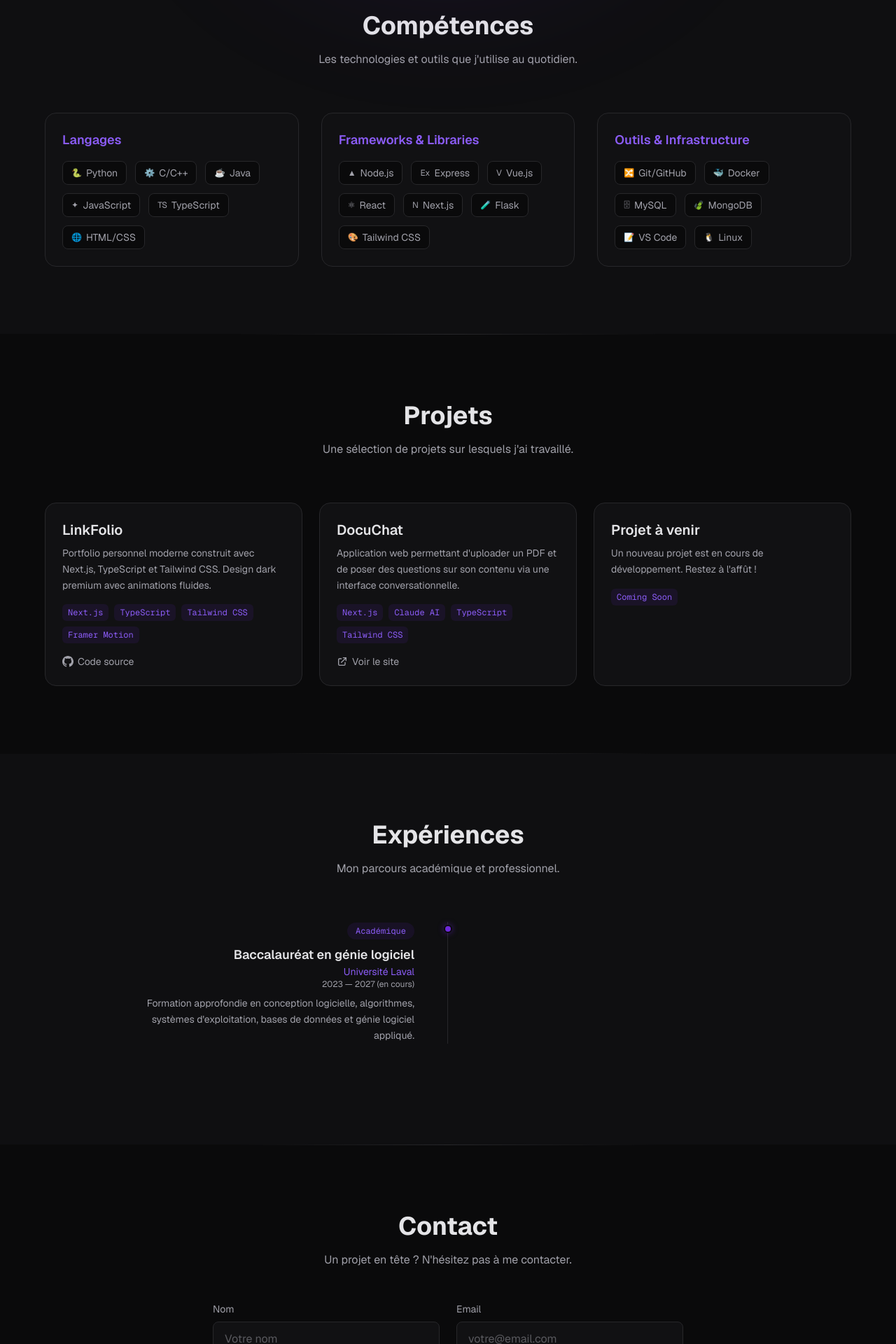
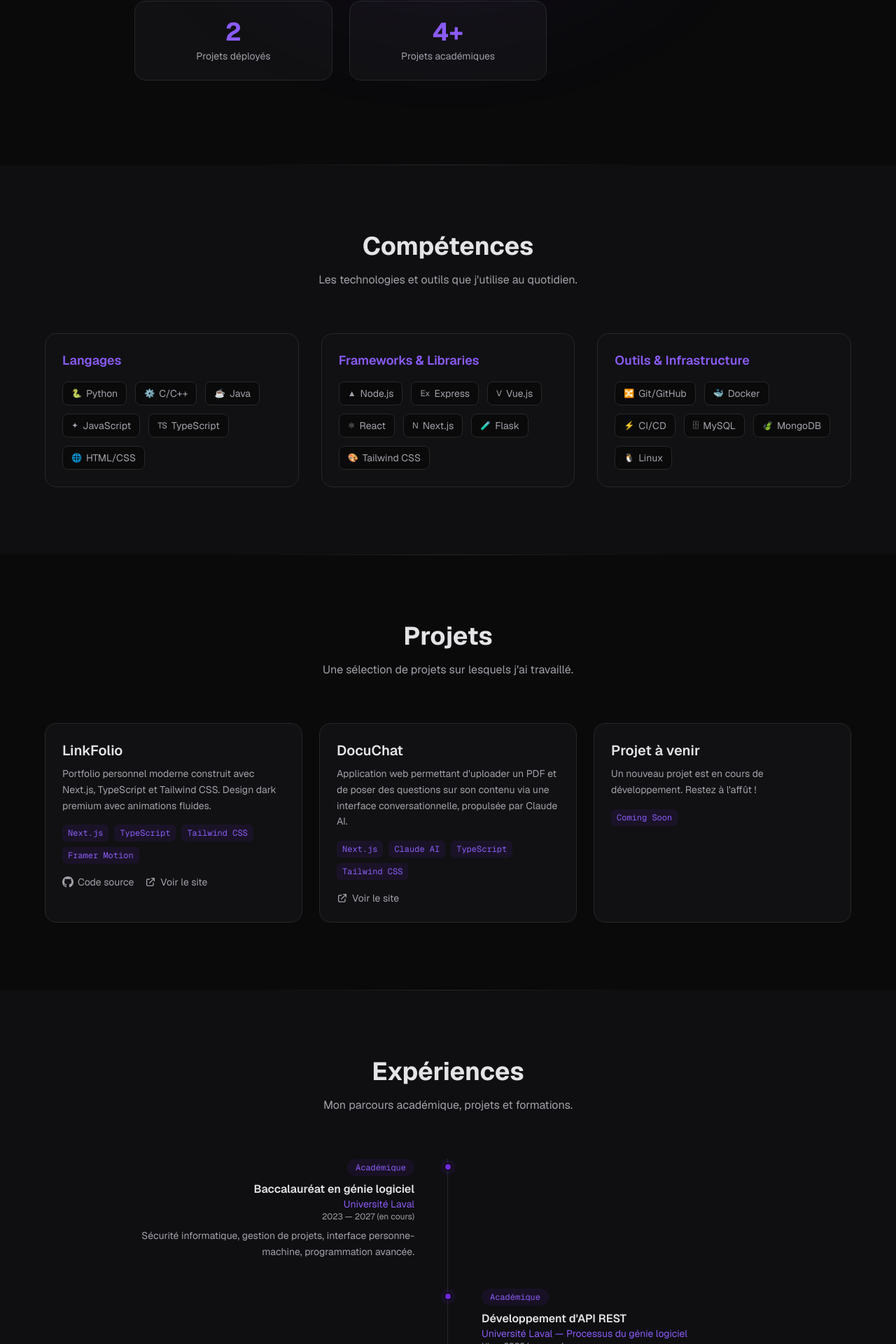
Before and after one commit to danny-abt/linkfolio, a Next.js app: page / in a window 1280 px wide. Shown: the part 880-2800 px from the top of the page at 70% size. Built offline with nearby package versions, Linux system fonts and the light colour scheme.

Commit message:
Parcours , Description

```diff
--- a/src/app/page.tsx
+++ b/src/app/page.tsx
@@ -1,5 +1,6 @@
 import Navbar from "@/components/Navbar";
 import Hero from "@/components/Hero";
+import About from "@/components/About";
 import Skills from "@/components/Skills";
 import Projects from "@/components/Projects";
 import Experience from "@/components/Experience";
@@ -11,6 +12,8 @@ export default function Home() {
       <Navbar />
       <main>
         <Hero />
+        <div className="section-divider" />
+        <About />
         <div className="section-divider" />
         <Skills />
         <div className="section-divider" />
--- /dev/null
+++ b/src/components/About.tsx
@@ -0,0 +1,46 @@
+"use client";
+
+import { motion } from "framer-motion";
+import { aboutStats, aboutDescription } from "@/data/content";
+
+export default function About() {
+  return (
+    <section id="about" className="py-20 px-6">
+      <div className="max-w-4xl mx-auto">
+        <motion.div
+          initial={{ opacity: 0, y: 20 }}
+          whileInView={{ opacity: 1, y: 0 }}
+          viewport={{ once: true }}
+          transition={{ duration: 0.5 }}
+          className="grid md:grid-cols-3 gap-6 mb-10"
+        >
+          {aboutStats.map((stat, i) => (
+            <motion.div
+              key={stat.label}
+              initial={{ opacity: 0, y: 20 }}
+              whileInView={{ opacity: 1, y: 0 }}
+              viewport={{ once: true }}
+              transition={{ duration: 0.4, delay: i * 0.1 }}
+              className="bg-card border border-card-border rounded-2xl p-6 text-center"
+            >
+              <div className="text-4xl font-bold text-accent-light mb-1">
+                {stat.value}
+              </div>
+              <div className="text-muted text-sm">{stat.label}</div>
+            </motion.div>
+          ))}
+        </motion.div>
+
+        <motion.p
+          initial={{ opacity: 0, y: 10 }}
+          whileInView={{ opacity: 1, y: 0 }}
+          viewport={{ once: true }}
+          transition={{ duration: 0.5, delay: 0.3 }}
+          className="text-muted text-center text-lg leading-relaxed max-w-2xl mx-auto"
+        >
+          {aboutDescription}
+        </motion.p>
+      </div>
+    </section>
+  );
+}
--- a/src/components/Experience.tsx
+++ b/src/components/Experience.tsx
@@ -2,6 +2,18 @@
 
 import { motion } from "framer-motion";
 import { experiences } from "@/data/content";
+
+const badgeStyle = {
+  academic: "bg-accent/10 text-accent-light",
+  professional: "bg-green-500/10 text-green-400",
+  certification: "bg-yellow-500/10 text-yellow-400",
+};
+
+const badgeLabel = {
+  academic: "Académique",
+  professional: "Professionnel",
+  certification: "Certification",
+};
 
 export default function Experience() {
   return (
@@ -16,13 +28,12 @@ export default function Experience() {
         >
           <h2 className="text-3xl sm:text-4xl font-bold mb-4">Expériences</h2>
           <p className="text-muted max-w-lg mx-auto">
-            Mon parcours académique et professionnel.
+            Mon parcours académique, projets et formations.
           </p>
         </motion.div>
 
         <div className="relative">
-          {/* Timeline line */}
-          <div className="absolute left-0 md:left-1/2 top-0 bottom-0 w-px bg-card-border md:-translate-x-px" />
+          <div className="absolute left-4 md:left-1/2 top-0 bottom-0 w-px bg-card-border md:-translate-x-px" />
 
           {experiences.map((exp, index) => (
             <motion.div
@@ -30,32 +41,32 @@ export default function Experience() {
               initial={{ opacity: 0, y: 30 }}
               whileInView={{ opacity: 1, y: 0 }}
               viewport={{ once: true }}
-              transition={{ duration: 0.5, delay: index * 0.1 }}
-              className={`relative pl-8 md:pl-0 mb-12 md:w-1/2 ${
+              transition={{ duration: 0.4, delay: (index % 3) * 0.1 }}
+              className={`relative pl-12 md:pl-0 mb-10 md:w-1/2 ${
                 index % 2 === 0
                   ? "md:pr-12 md:text-right"
                   : "md:ml-auto md:pl-12"
               }`}
             >
-              {/* Timeline dot */}
+              {/* dot */}
               <div
-                className={`absolute top-1 w-3 h-3 rounded-full bg-accent border-2 border-background shadow-[0_0_8px_rgba(109,40,217,0.5)] ${
+                className={`absolute top-1.5 w-3 h-3 rounded-full bg-accent border-2 border-background shadow-[0_0_8px_rgba(109,40,217,0.5)] ${
                   index % 2 === 0
-                    ? "left-0 md:left-auto md:-right-1.5"
-                    : "left-0 md:-left-1.5"
+                    ? "left-4 md:left-auto md:-right-1.5"
+                    : "left-4 md:-left-1.5"
                 }`}
               />
 
               <span
                 className={`inline-block px-3 py-1 rounded-full text-xs font-mono mb-2 ${
-                  exp.type === "academic"
-                    ? "bg-accent/10 text-accent-light"
-                    : "bg-green-500/10 text-green-400"
+                  badgeStyle[exp.type]
                 }`}
               >
-                {exp.type === "academic" ? "Académique" : "Professionnel"}
+                {badgeLabel[exp.type]}
               </span>
-              <h3 className="text-lg font-semibold">{exp.title}</h3>
+              <h3 className="text-base font-semibold leading-snug">
+                {exp.title}
+              </h3>
               <p className="text-accent-light text-sm">{exp.organization}</p>
               <p className="text-muted text-xs mb-2">{exp.period}</p>
               <p className="text-muted text-sm leading-relaxed">
--- a/src/data/content.ts
+++ b/src/data/content.ts
@@ -1,13 +1,18 @@
 export const personalInfo = {
   name: "Danny Emmanuel Aboutou",
   title: "Software Engineering Student",
-  bio: "Étudiant en génie logiciel à l'Université Laval, passionné par le développement web, les systèmes distribués et la création de solutions logicielles élégantes.",
+  bio: "Étudiant en génie logiciel à l'Université Laval. Je construis des projets réels et déployés — je livre vite en maîtrisant les bons outils.",
   email: "danny-emmanuel.aboutou.1@ulaval.ca",
   github: "https://github.com/danny-abt",
   university: "Université Laval",
   program: "Baccalauréat en génie logiciel",
   graduationYear: 2027,
 };
+
+export const aboutStats = [
+  { value: "2", label: "Projets déployés" },
+  { value: "4+", label: "Projets académiques" },
+];
 
 export const navLinks = [
   { label: "Accueil", href: "#hero" },
@@ -56,9 +61,9 @@ export const skillCategories: SkillCategory[] = [
     skills: [
       { name: "Git/GitHub", icon: "🔀" },
       { name: "Docker", icon: "🐳" },
+      { name: "CI/CD", icon: "⚡" },
       { name: "MySQL", icon: "🗄" },
       { name: "MongoDB", icon: "🍃" },
-      { name: "VS Code", icon: "📝" },
       { name: "Linux", icon: "🐧" },
     ],
   },
@@ -79,11 +84,12 @@ export const projects: Project[] = [
       "Portfolio personnel moderne construit avec Next.js, TypeScript et Tailwind CSS. Design dark premium avec animations fluides.",
     tags: ["Next.js", "TypeScript", "Tailwind CSS", "Framer Motion"],
     github: "https://github.com/danny-abt/linkfolio",
+    live: "https://linkfolio-dea.vercel.app",
   },
   {
     title: "DocuChat",
     description:
-      "Application web permettant d'uploader un PDF et de poser des questions sur son contenu via une interface conversationnelle.",
+      "Application web permettant d'uploader un PDF et de poser des questions sur son contenu via une interface conversationnelle, propulsée par Claude AI.",
     tags: ["Next.js", "Claude AI", "TypeScript", "Tailwind CSS"],
     live: "https://docuchat-dea.vercel.app",
   },
@@ -100,7 +106,7 @@ export interface Experience {
   organization: string;
   period: string;
   description: string;
-  type: "academic" | "professional";
+  type: "academic" | "professional" | "certification";
 }
 
 export const experiences: Experience[] = [
@@ -109,7 +115,23 @@ export const experiences: Experience[] = [
     organization: "Université Laval",
     period: "2023 — 2027 (en cours)",
     description:
-      "Formation approfondie en conception logicielle, algorithmes, systèmes d'exploitation, bases de données et génie logiciel appliqué.",
+      "Sécurité informatique, gestion de projets, interface personne-machine, programmation avancée.",
     type: "academic",
   },
+  {
+    title: "Développement d'API REST",
+    organization: "Université Laval — Processus du génie logiciel",
+    period: "Hiver 2026 (en cours)",
+    description:
+      "Architecture en couches, pipeline CI/CD (GitHub Actions), conteneurisation Docker, déploiement GHCR. Méthode Agile en équipe.",
+    type: "academic",
+  },
+  {
+    title: "Formation en apprentissage automatique",
+    organization: "Université Laval — Plateforme PAX",
+    period: "2025",
+    description:
+      "Introduction au machine learning : préparation des données, régression, classification, visualisation avec Python.",
+    type: "certification",
+  },
 ];
```
